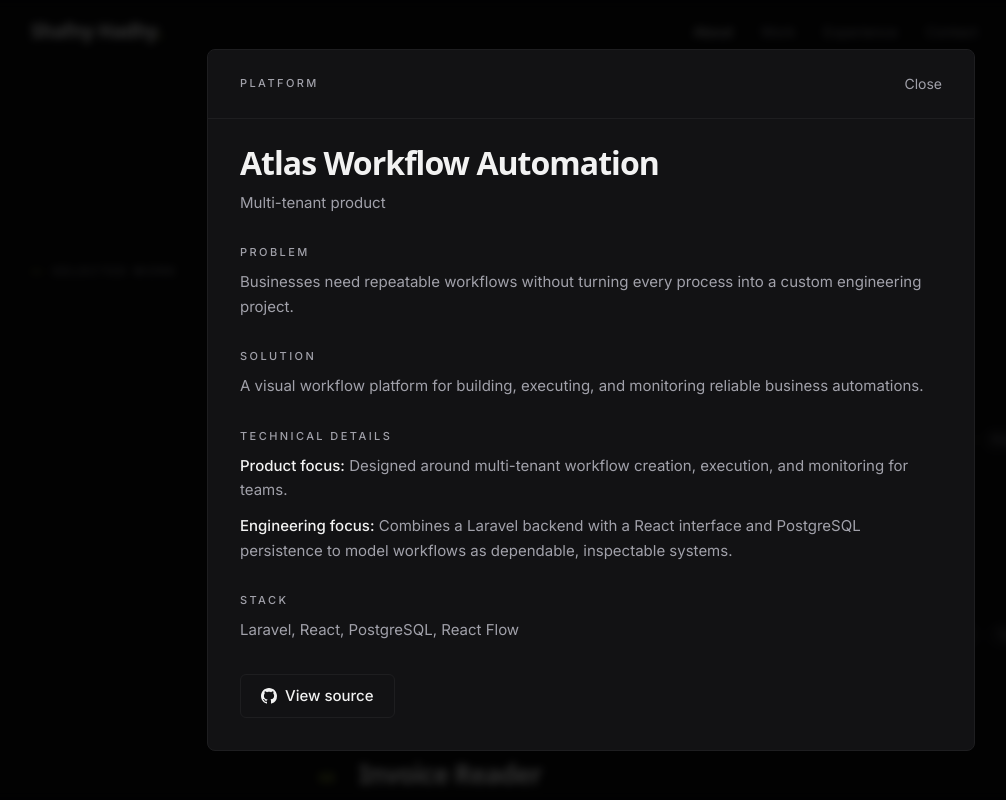
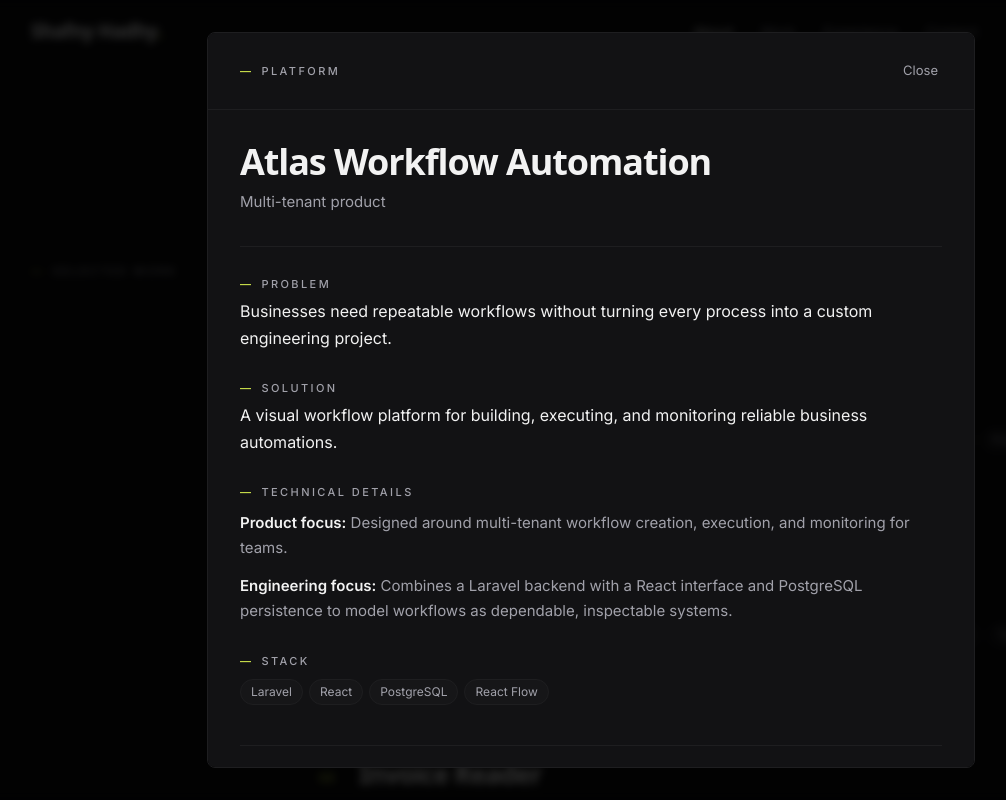
Before and after one commit to ShafnyHadhy/shafny-hadhy, a React (Vite) app: page / in a window 1280 px wide. Both pictures are taken after a click on the button 784 px from the left and 1664 px from the top of the page. Shown: the part 1224-2024 px from the top of the page, without its empty margins (49-1055 px from the left). Built offline with nearby package versions, Linux system fonts and the light colour scheme.

Commit message:
feat: enhance project display and dialog components; improve layout and typography

```diff
--- a/src/components/Projects.jsx
+++ b/src/components/Projects.jsx
@@ -53,9 +53,7 @@ const Row = ({ project, index, onOpen, onLoad = false }) => (
                         <span className="pill text-faint">+{project.tech.length - 3}</span>
                     )}
                 </span>
-                <span className="inline-flex items-center gap-1.5 text-[13px] text-faint group-hover:text-lime transition-colors">
-                    <Arrow className="shrink-0 transition-transform duration-150 group-hover:translate-x-1" />
-                </span>
+                <Arrow className="shrink-0 text-faint transition-[transform,color] duration-150 group-hover:translate-x-1 group-hover:text-lime" />
             </span>
         </button>
     </Reveal>
@@ -64,9 +62,15 @@ const Row = ({ project, index, onOpen, onLoad = false }) => (
 const Details = ({ text }) => (
     <div className="space-y-3">
         {text.split(/\n\s*\n/).map((para, i) => (
-            <p key={i}>
+            <p key={i} className="text-[15px] leading-[1.7] text-body">
                 {para.trim().split(/\*\*(.*?)\*\*/g).map((part, j) =>
-                    j % 2 === 1 ? <strong key={j} className="font-medium text-ink">{part}</strong> : part
+                    j % 2 === 1 ? (
+                        <strong key={j} className="font-semibold text-ink">
+                            {part}
+                        </strong>
+                    ) : (
+                        part
+                    )
                 )}
             </p>
         ))}
@@ -90,7 +94,10 @@ const ProjectDialog = ({ project, onClose }) => {
     }, [onClose]);
 
     return (
-        <div className="fixed inset-0 z-50 flex items-end justify-center bg-black/80 backdrop-blur-sm md:items-center md:p-6" onClick={onClose}>
+        <div
+            className="fixed inset-0 z-50 flex items-end justify-center bg-black/80 backdrop-blur-sm md:items-center md:p-6"
+            onClick={onClose}
+        >
             <div
                 role="dialog"
                 aria-modal="true"
@@ -98,21 +105,33 @@ const ProjectDialog = ({ project, onClose }) => {
                 onClick={(e) => e.stopPropagation()}
                 className="max-h-[92svh] w-full max-w-3xl overflow-y-auto rounded-t-lg border border-line bg-surface md:rounded-lg"
             >
-                <div className="sticky top-0 flex items-center justify-between border-b border-line bg-surface px-6 py-3 md:px-8">
-                    <span className="label">{project.category}</span>
-                    <button ref={closeRef} type="button" onClick={onClose} className="-mr-2 min-h-[44px] px-2 text-[14px] text-body hover:text-ink">
+                {/* Modal Header */}
+                <div className="sticky top-0 z-10 flex items-center justify-between border-b border-line bg-surface px-6 py-4 md:px-8">
+                    <p className="label label-dash">{project.category}</p>
+                    <button
+                        ref={closeRef}
+                        type="button"
+                        onClick={onClose}
+                        className="-mr-2 min-h-[44px] px-3 text-[13px] text-body transition-colors hover:text-white"
+                    >
                         Close
                     </button>
                 </div>
 
-                <div className="px-6 pb-8 pt-6 md:px-8">
-                    <h3 id="project-title" className="text-[32px] leading-tight">{project.title}</h3>
+                <div className="px-6 pb-10 pt-8 md:px-8">
+                    {/* Title & Eyebrow */}
+                    <h3 id="project-title" className="text-[28px] md:text-[36px] font-heading font-semibold text-ink leading-[1.1] tracking-head">
+                        {project.title}
+                    </h3>
+                    {project.eyebrow && (
                         <p className="mt-2 text-[15px] text-body">{project.eyebrow}</p>
+                    )}
 
+                    {/* Screenshot if available */}
                     {project.screenshot && (
                         <img
                             src={project.screenshot}
-                            alt={`${project.title} live site, home screen`}
+                            alt={`${project.title} screenshot`}
                             width="1440"
                             height="900"
                             loading="lazy"
@@ -120,35 +139,44 @@ const ProjectDialog = ({ project, onClose }) => {
                         />
                     )}
 
-                    <div className="mt-8 grid gap-8 text-[15px] leading-relaxed">
+                    {/* Structured Content matching system typography */}
+                    <div className="mt-8 space-y-8 border-t border-line pt-8">
                         <div>
-                            <h4 className="label mb-3">Problem</h4>
-                            <p>{project.problem}</p>
+                            <h4 className="label label-dash mb-2">Problem</h4>
+                            <p className="text-[16px] leading-[1.65] text-ink">{project.problem}</p>
                         </div>
+
                         <div>
-                            <h4 className="label mb-3">Solution</h4>
-                            <p>{project.solution}</p>
+                            <h4 className="label label-dash mb-2">Solution</h4>
+                            <p className="text-[16px] leading-[1.65] text-ink">{project.solution}</p>
                         </div>
+
                         {project.details && (
                             <div>
-                                <h4 className="label mb-3">Technical details</h4>
+                                <h4 className="label label-dash mb-3">Technical details</h4>
                                 <Details text={project.details} />
                             </div>
                         )}
+
                         <div>
-                            <h4 className="label mb-3">Stack</h4>
-                            <p>{project.tech.join(', ')}</p>
+                            <h4 className="label label-dash mb-3">Stack</h4>
+                            <div className="flex flex-wrap gap-1.5">
+                                {project.tech.map((t) => (
+                                    <span key={t} className="pill">{t}</span>
+                                ))}
+                            </div>
                         </div>
                     </div>
 
-                    <div className="mt-8 flex flex-col gap-3 sm:flex-row">
+                    {/* Actions */}
+                    <div className="mt-10 flex flex-col gap-3 border-t border-line pt-6 sm:flex-row">
                         {hasLink(project.live) && (
-                            <a href={project.live} target="_blank" rel="noreferrer" className="btn-primary group">
+                            <a href={project.live} target="_blank" rel="noreferrer" className="btn-primary group min-h-[44px]">
                                 Open live demo <Arrow className="transition-transform duration-150 group-hover:translate-x-1" />
                             </a>
                         )}
                         {hasLink(project.github) && (
-                            <a href={project.github} target="_blank" rel="noreferrer" className="btn-outline">
+                            <a href={project.github} target="_blank" rel="noreferrer" className="btn-outline min-h-[44px]">
                                 <GitHubIcon /> View source
                             </a>
                         )}
@@ -166,38 +194,43 @@ const Projects = ({ limit = 6, showViewMore = true, isFullPage = false }) => {
     const list = filter === 'All' ? projects : projects.filter((p) => p.category === filter);
     const shown = limit ? list.slice(0, limit) : list;
 
-    // Full dedicated archive page (/projects)
+    // Full dedicated archive page (/projects) matching 12-column system
     if (isFullPage) {
         return (
             <div className="pt-28 pb-24 md:pt-36 md:pb-32">
                 <div className="wrap">
                     <Link
                         to="/#work"
-                        className="group inline-flex items-center gap-2 text-[14px] text-body transition-colors duration-150 hover:text-white mb-10"
+                        className="group inline-flex min-h-[44px] items-center gap-2 text-[14px] text-body transition-colors duration-150 hover:text-white mb-6"
                     >
                         <span className="transition-transform duration-150 group-hover:-translate-x-1">←</span>
-                        Back to overview
+                        Back to home
                     </Link>
 
-                    <div className="mb-12 border-b border-line pb-10">
-                        <div className="mt-4 flex flex-col gap-4 sm:flex-row sm:items-baseline sm:justify-between">
-                            <h1 className="text-[38px] md:text-[56px] font-heading font-semibold text-ink">
+                    <div className="grid grid-cols-1 gap-10 md:grid-cols-12 md:gap-8 pb-12 border-b border-line">
+                        <div className="md:col-span-9">
+                            <div className="flex flex-col gap-3 sm:flex-row sm:items-baseline sm:justify-between">
+                                <h1 className="text-[36px] md:text-[54px] font-heading font-semibold text-ink leading-none tracking-head">
                                     All Projects<span className="text-lime">.</span>
                                 </h1>
-                            <span className="inline-flex items-center gap-2 self-start rounded-full border border-line bg-surface px-3 py-1 text-[13px] text-body">
-                                <span className="h-1.5 w-1.5 rounded-full bg-lime" />
+                                <span className="label text-faint">
                                     {list.length} {list.length === 1 ? 'project' : 'projects'}
                                 </span>
                             </div>
-                        <p className="mt-4 max-w-[42rem] text-[16px] md:text-[18px] text-body leading-relaxed">
-                            A complete index of production applications, resilient backend APIs, distributed microservices, and AI-assisted workflows.
+                            <p className="mt-4 max-w-[42rem] text-[17px] text-body leading-relaxed">
+                                A complete index of production applications, APIs, distributed systems and full-stack work.
                             </p>
+                            <div className="mt-8">
+                                <Filters active={filter} onChange={setFilter} />
+                            </div>
+                        </div>
                     </div>
 
-                    <div className="mb-10">
-                        <Filters active={filter} onChange={setFilter} />
+                    <div className="grid grid-cols-1 gap-10 md:grid-cols-12 md:gap-8 pt-8">
+                        <div className="hidden md:block md:col-span-2">
+                            <span className="label text-faint sticky top-28">01 — {String(list.length).padStart(2, '0')}</span>
                         </div>
-
+                        <div className="md:col-span-9">
                             <ul className="border-t border-line">
                                 {list.map((p, i) => (
                                     <Row key={`${filter}-${p.id}`} project={p} index={i} onOpen={setOpen} onLoad={true} />
@@ -205,10 +238,12 @@ const Projects = ({ limit = 6, showViewMore = true, isFullPage = false }) => {
                             </ul>
 
                             {list.length === 0 && (
-                        <div className="py-20 text-center text-body">
-                            No projects found in this category.
+                                <p className="py-16 text-[15px] text-body">
+                                    No projects in this category.
+                                </p>
+                            )}
                         </div>
-                    )}
+                    </div>
                 </div>
 
                 {open && <ProjectDialog project={open} onClose={close} />}
```
Lines whose indentation alone changed are shown as unchanged.
